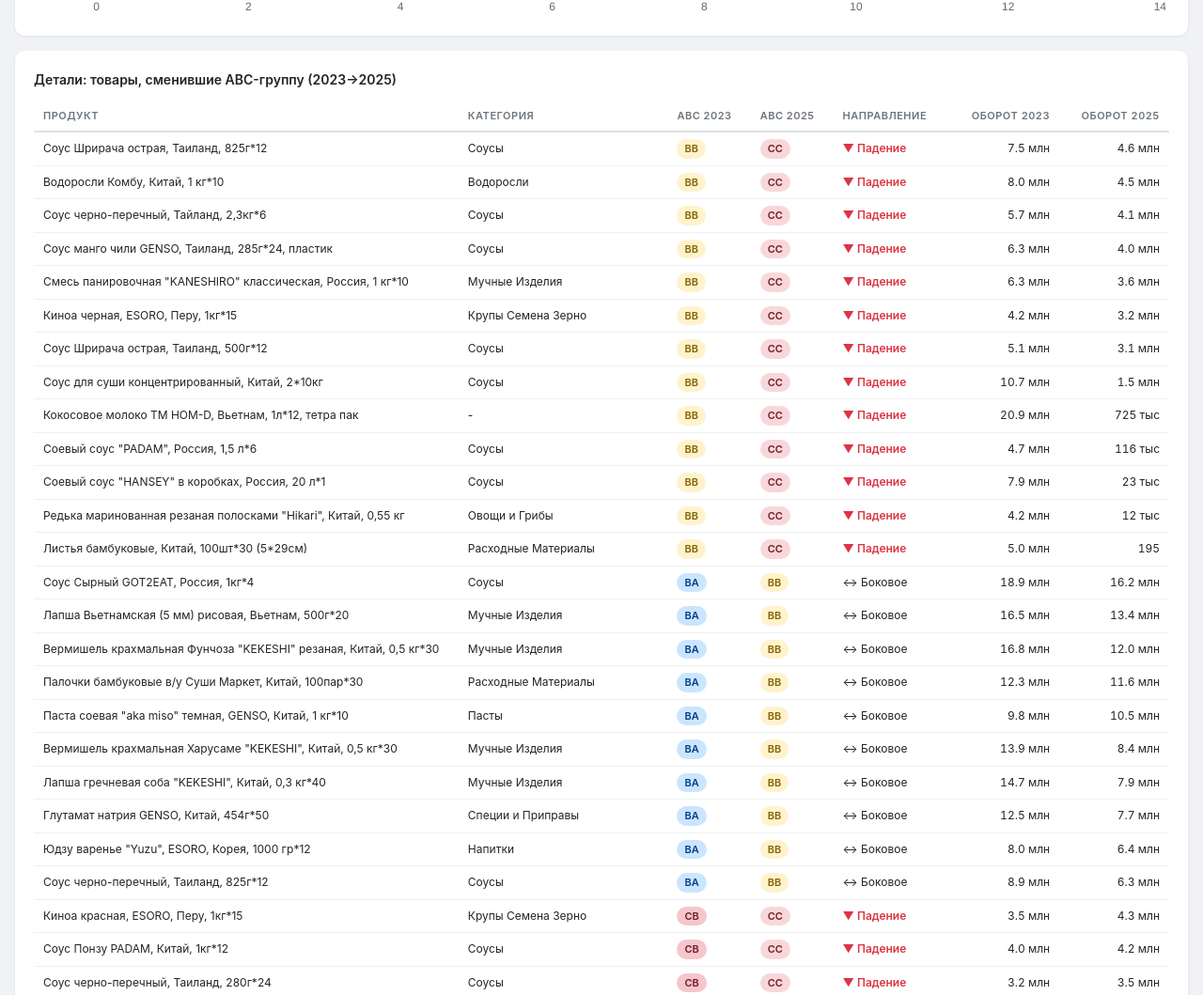
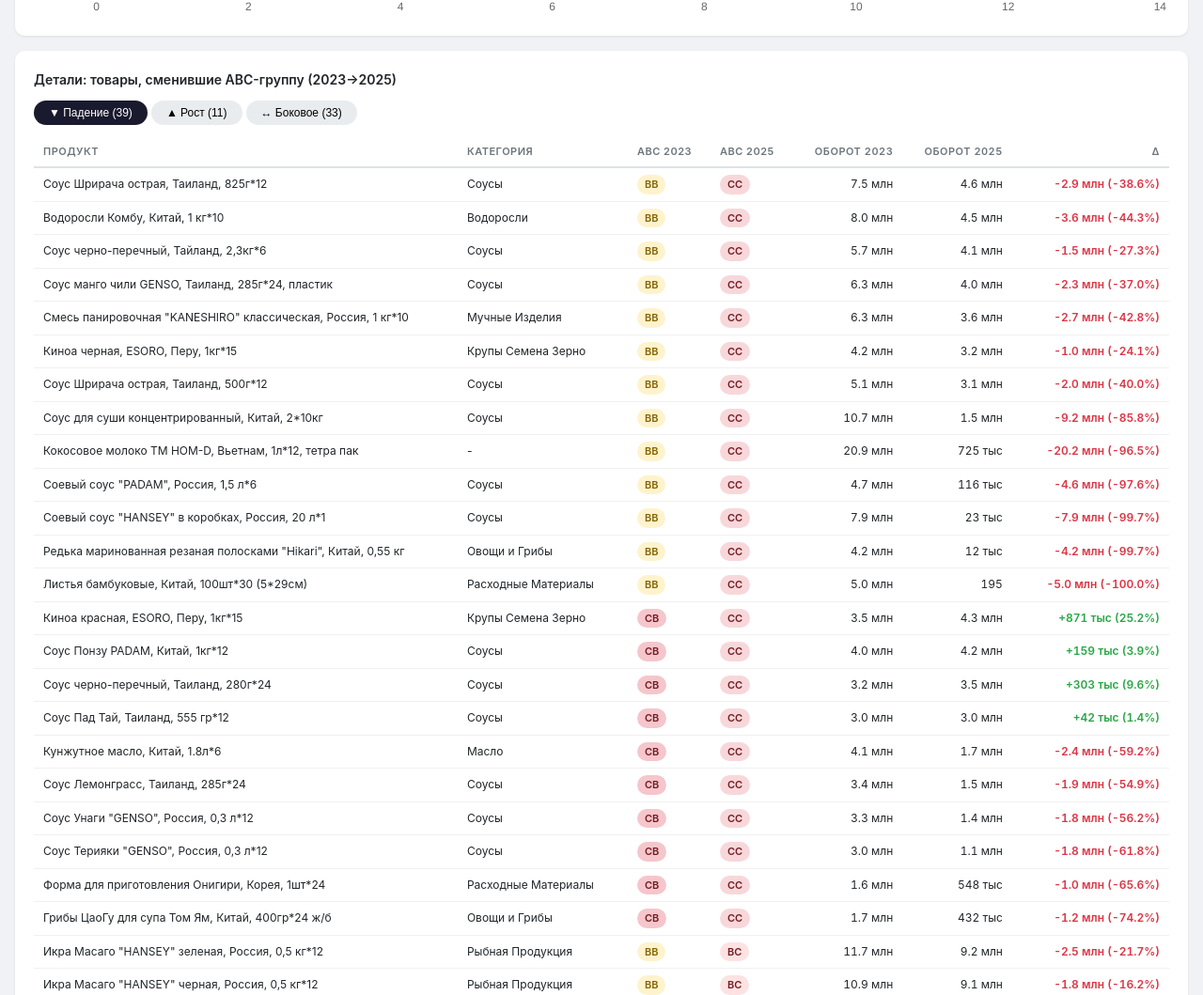
Before and after one commit to mothfilm/abc, a plain HTML site: page index.html in a window 1280 px wide. Shown: the part 7682-8741 px from the top of the page at 94% size. Drawn offline with nearby package versions, Linux system fonts and the light colour scheme.

Commit message:
Add tabbed migration details section to index.html

```diff
--- a/index.html
+++ b/index.html
@@ -197,7 +197,14 @@
         <h2 class="section-title">Миграция товаров между ABC-группами (2023→2025)</h2>
         <div class="chart-card full"><h3>Основные потоки перемещений</h3><canvas id="chart-migration"></canvas></div>
         <div class="chart-card" style="margin-top:16px"><h3>Детали: товары, сменившие ABC-группу (2023→2025)</h3>
-            <div class="table-wrap" id="migration-details-table"></div>
+            <div class="tabs">
+                <button class="tab active" id="mig-btn-down" onclick="showMigTab('down')">▼ Падение</button>
+                <button class="tab" id="mig-btn-up" onclick="showMigTab('up')">▲ Рост</button>
+                <button class="tab" id="mig-btn-side" onclick="showMigTab('side')">↔ Боковое</button>
+            </div>
+            <div class="table-wrap" id="mig-tab-down"></div>
+            <div class="table-wrap hidden" id="mig-tab-up"></div>
+            <div class="table-wrap hidden" id="mig-tab-side"></div>
         </div>
     </div>
 
@@ -532,7 +539,8 @@
 
 // ============ GROWTH / DECLINE TABLES ============
 function showTab(tab) {
-    document.querySelectorAll('.tab').forEach(t => t.classList.remove('active'));
+    const btns = event.target.closest('.tabs').querySelectorAll('.tab');
+    btns.forEach(t => t.classList.remove('active'));
     event.target.classList.add('active');
     document.getElementById('tab-growth').classList.toggle('hidden', tab !== 'growth');
     document.getElementById('tab-decline').classList.toggle('hidden', tab !== 'decline');
@@ -656,17 +664,39 @@
 })();
 
 
-// ============ MIGRATION DETAILS TABLE ============
+// ============ MIGRATION DETAILS TABLE (TABBED) ============
+function showMigTab(dir) {
+    document.querySelectorAll('#mig-tab-down, #mig-tab-up, #mig-tab-side').forEach(el => el.classList.add('hidden'));
+    document.getElementById('mig-tab-' + dir).classList.remove('hidden');
+    const btns = event.target.closest('.tabs').querySelectorAll('.tab');
+    btns.forEach(b => b.classList.remove('active'));
+    event.target.classList.add('active');
+}
 (function() {
     if (!D.migrations || D.migrations.length === 0) return;
-    let html = '<table><thead><tr><th>Продукт</th><th>Категория</th><th>ABC 2023</th><th>ABC 2025</th><th>Направление</th><th class="num">Оборот 2023</th><th class="num">Оборот 2025</th></tr></thead><tbody>';
+    const groups = {down: [], up: [], side: []};
     D.migrations.forEach(m => {
-        const dir = m.direction === 'up' ? '<span class="pos">▲ Рост</span>' :
-                    (m.direction === 'down' ? '<span class="neg">▼ Падение</span>' : '↔ Боковое');
-        html += `<tr><td>${m.name}</td><td>${m.cat}</td><td><span class="badge badge-${m.from_abc}">${m.from_abc}</span></td><td><span class="badge badge-${m.to_abc}">${m.to_abc}</span></td><td>${dir}</td><td class="num">${fmt(m.rev23)}</td><td class="num">${fmt(m.rev25)}</td></tr>`;
+        if (m.direction === 'down') groups.down.push(m);
+        else if (m.direction === 'up') groups.up.push(m);
+        else groups.side.push(m); // 'lateral' or anything else
     });
-    html += '</tbody></table>';
-    document.getElementById('migration-details-table').innerHTML = html;
+    function renderMigTable(items) {
+        if (items.length === 0) return '<p style="color:var(--text-secondary);padding:12px;">Нет товаров в этой категории</p>';
+        let html = '<table><thead><tr><th>Продукт</th><th>Категория</th><th>ABC 2023</th><th>ABC 2025</th><th class="num">Оборот 2023</th><th class="num">Оборот 2025</th><th class="num">Δ</th></tr></thead><tbody>';
+        items.forEach(m => {
+            const ch = m.rev25 - m.rev23;
+            const chPct = m.rev23 > 0 ? (ch / m.rev23 * 100).toFixed(1) : 'N/A';
+            html += `<tr><td>${m.name}</td><td>${m.cat}</td><td><span class="badge badge-${m.from_abc}">${m.from_abc}</span></td><td><span class="badge badge-${m.to_abc}">${m.to_abc}</span></td><td class="num">${fmt(m.rev23)}</td><td class="num">${fmt(m.rev25)}</td><td class="num ${ch>=0?'pos':'neg'}">${ch>=0?'+':''}${fmt(ch)} (${chPct}%)</td></tr>`;
+        });
+        html += '</tbody></table>';
+        return html;
+    }
+    document.getElementById('mig-tab-down').innerHTML = renderMigTable(groups.down);
+    document.getElementById('mig-tab-up').innerHTML = renderMigTable(groups.up);
+    document.getElementById('mig-tab-side').innerHTML = renderMigTable(groups.side);
+    document.getElementById('mig-btn-down').textContent = `▼ Падение (${groups.down.length})`;
+    document.getElementById('mig-btn-up').textContent = `▲ Рост (${groups.up.length})`;
+    document.getElementById('mig-btn-side').textContent = `↔ Боковое (${groups.side.length})`;
 })();
 
 // ============ CATEGORY CHART ============
```
